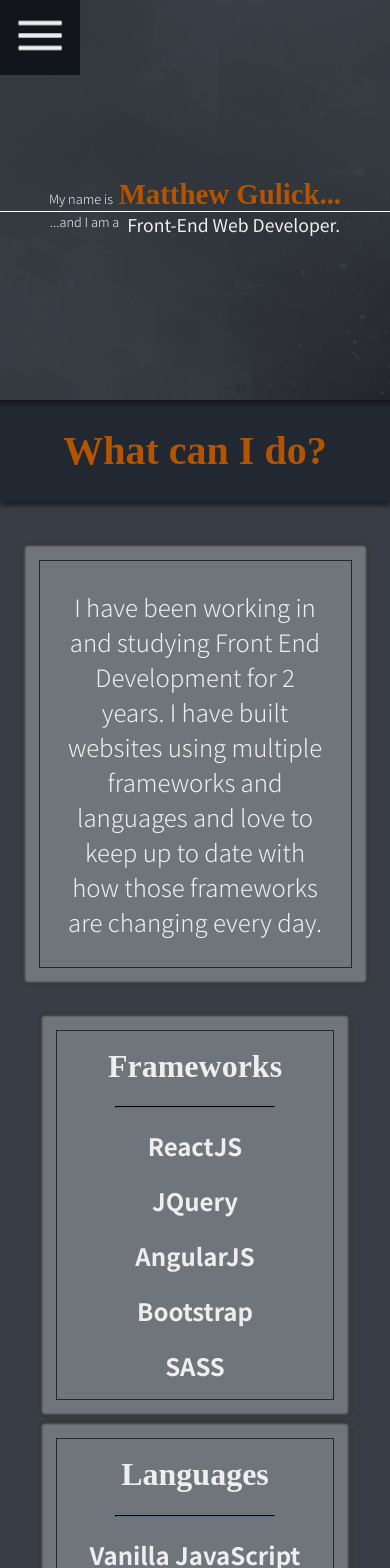
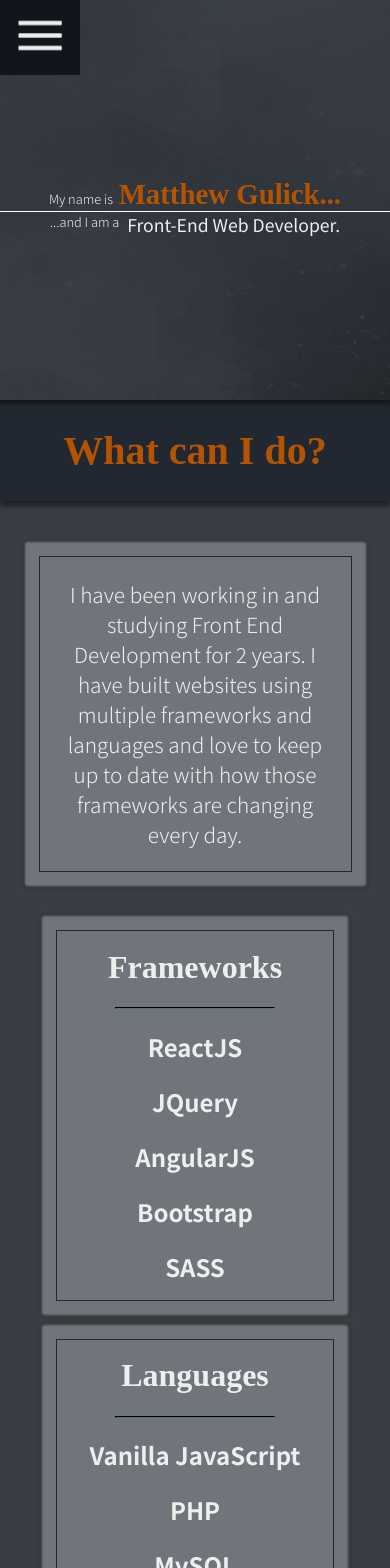
Before and after one commit to mattgulick91/portfoliotest, a React (Create React App) app: page / in a window 390 px wide. Shown: the top 1568 px of the page. Built offline with nearby package versions, Linux system fonts and the light colour scheme; a web font is replaced by a local one.

Commit message:
reduced about font size

```diff
--- a/src/css/styles.css
+++ b/src/css/styles.css
@@ -784,7 +784,7 @@ input#nav {
 
   .about-left p {
     padding: 2em;
-    font-size: 1.5em;
+    font-size: 1.3em;
   }
 
   .projects-title {
@@ -820,7 +820,7 @@ input#nav {
   }
 
   .contact-title {
-    font-size: .9em;
+    font-size: .8em;
     padding: 0 1em;
   }
 }
```
